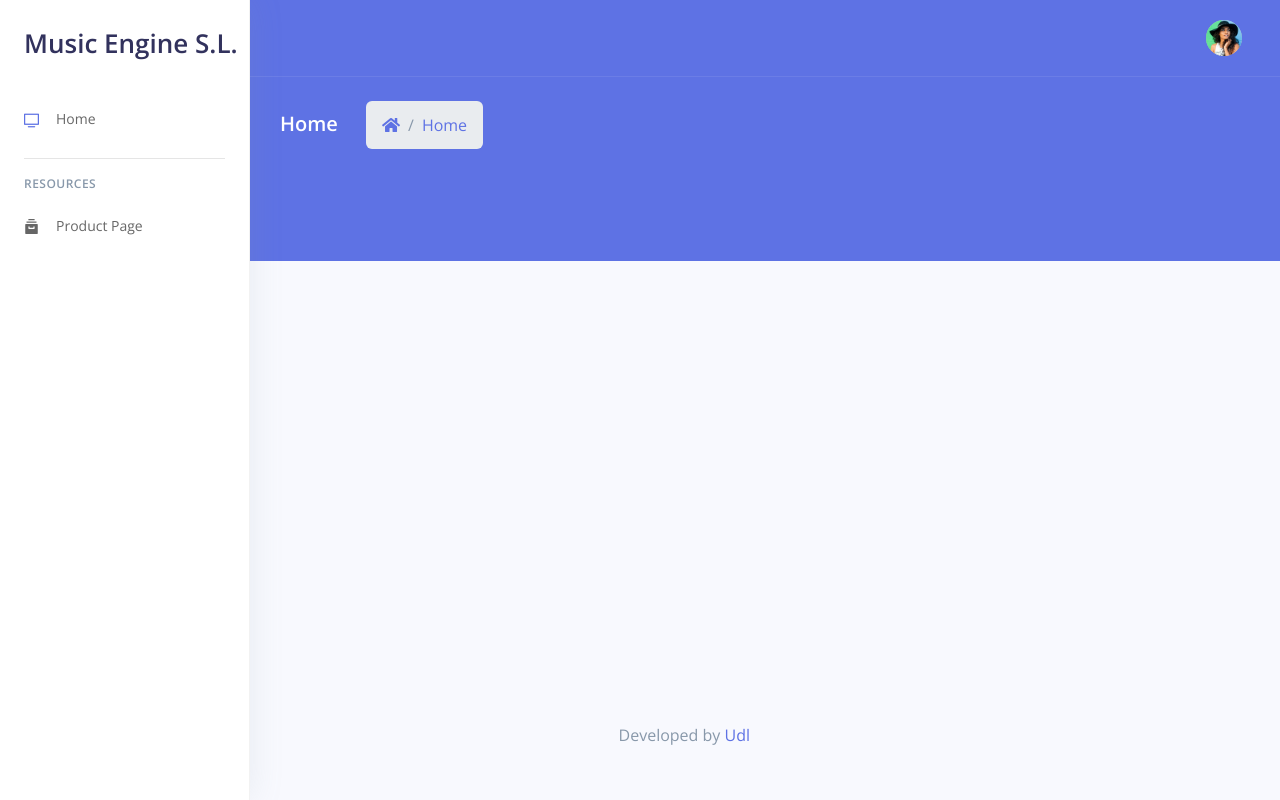
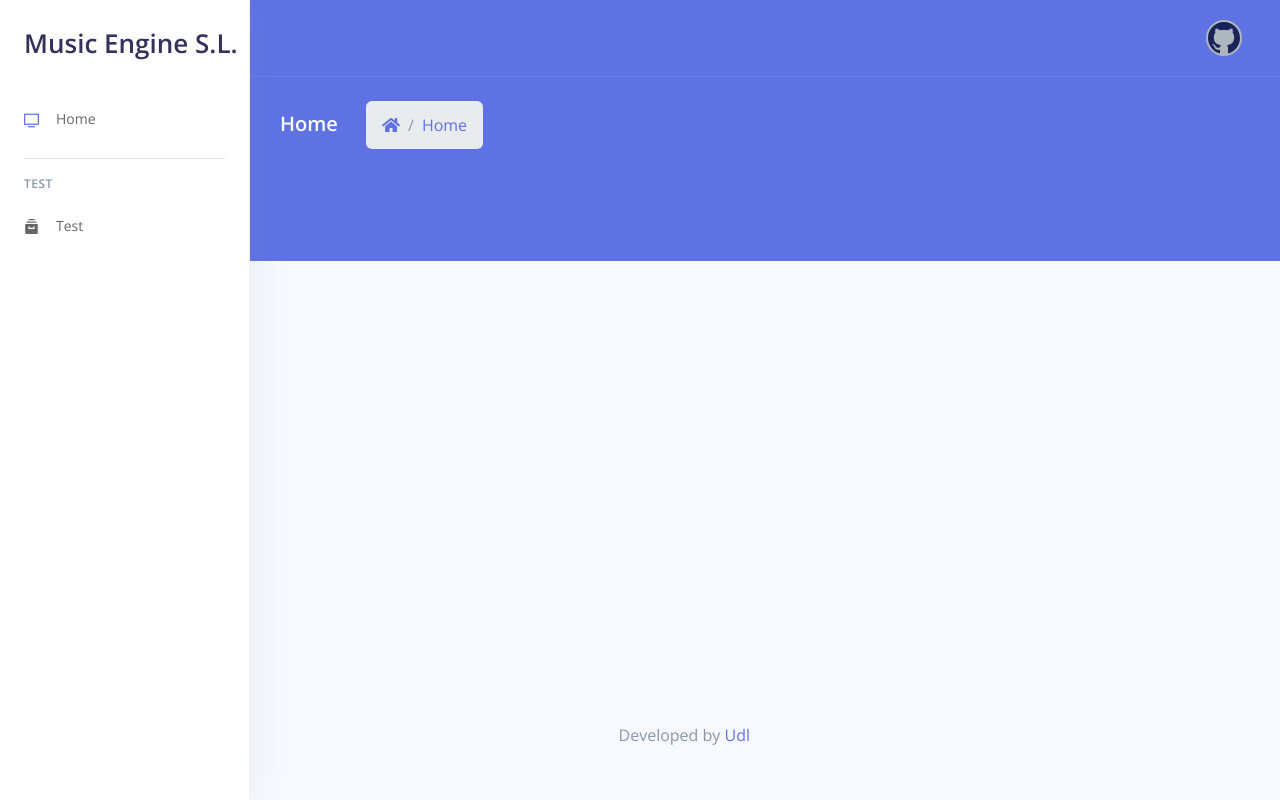
Before and after one commit to SoftwareProjectUdL/MusicEngine, a Django app: template templates/backoffice/index.html in a window 1280 px wide. Run offline with Django 4.2, Linux system fonts and the light colour scheme; the template is opened without the code that fills it, so the values that code supplies are empty; some libraries are stand-ins or nearby versions.

Commit message:
design mods

```diff
--- a/templates/includes/navigation.html
+++ b/templates/includes/navigation.html
@@ -7,7 +7,7 @@
           <a class="nav-link pr-0" href="#" role="button" data-toggle="dropdown" aria-haspopup="true" aria-expanded="false">
             <div class="media align-items-center">
               <span class="avatar avatar-sm rounded-circle">
-                <img alt="Image placeholder" src="/static/assets/img/theme/team-4.jpg">
+                <img alt="Image placeholder" src="/static/assets/img/icons/common/github.svg">
               </span>
               <div class="media-body  ml-2  d-none d-lg-block">
                 <span class="mb-0 text-sm  font-weight-bold">
@@ -20,14 +20,14 @@
             <div class="dropdown-header noti-title">
               <h6 class="text-overflow m-0">Welcome!</h6>
             </div>
-            <a href="/profile.html" class="dropdown-item">
+            <!--<a href="/profile.html" class="dropdown-item">
               <i class="ni ni-single-02"></i>
               <span>My profile</span>
             </a>
             <a target="_blank" href="http://appseed.us/support" class="dropdown-item">
               <i class="ni ni-support-16"></i>
               <span>Support</span>
-            </a>
+            </a>-->
             <div class="dropdown-divider"></div>
             <a href="{% url 'logout' %}" class="dropdown-item">
               <i class="ni ni-user-run text-red"></i>
--- a/templates/includes/sidenav.html
+++ b/templates/includes/sidenav.html
@@ -23,7 +23,7 @@
         <hr class="my-3">
         <!-- Heading -->
         <h6 class="navbar-heading p-0 text-muted">
-          <span class="docs-normal">Resources</span>
+          <span class="docs-normal">Test</span>
         </h6>
         <!-- Navigation -->
         <ul class="navbar-nav mb-md-3">
@@ -32,7 +32,7 @@
                target="_blank"
                href="https://appseed.us/admin-dashboards/django-dashboard-argon">
               <i class="ni ni-archive-2"></i>
-              <span class="nav-link-text">Product Page</span>
+              <span class="nav-link-text">Test</span>
             </a>
           </li>
         </ul>
```
